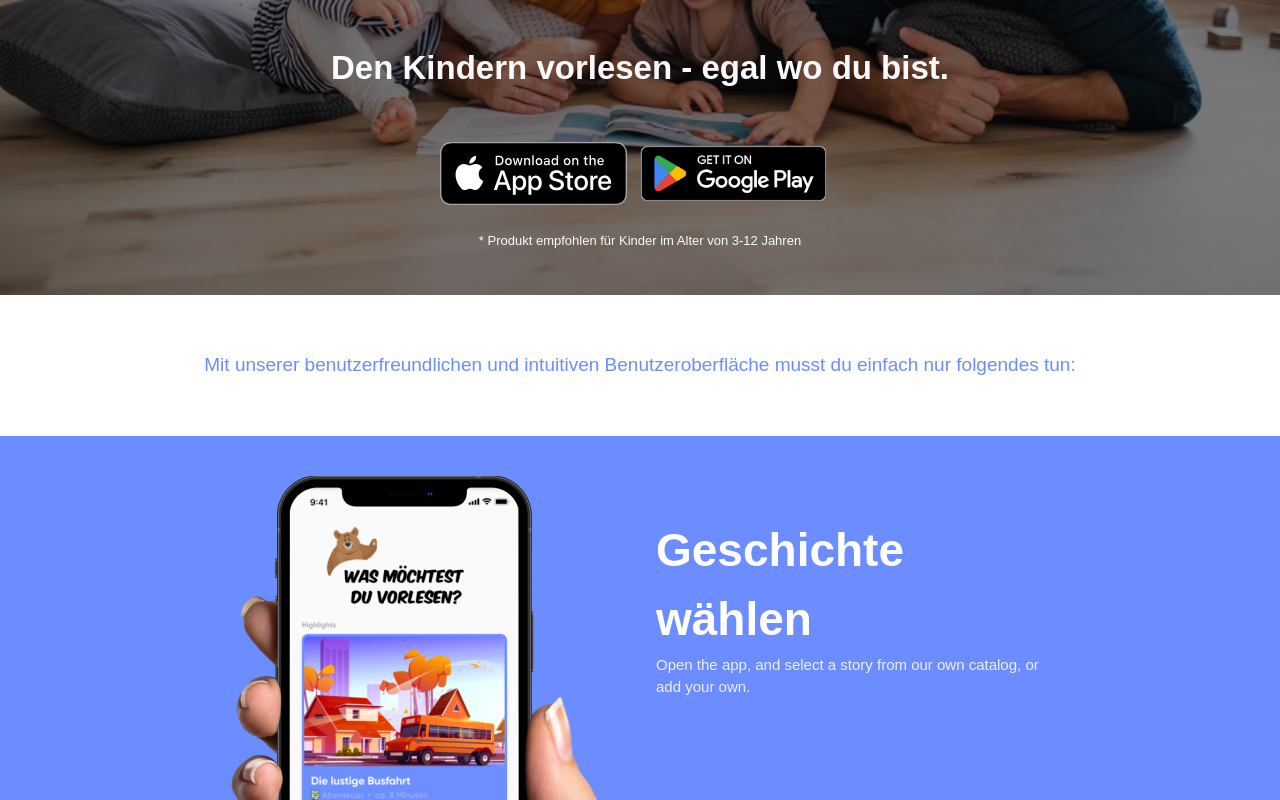
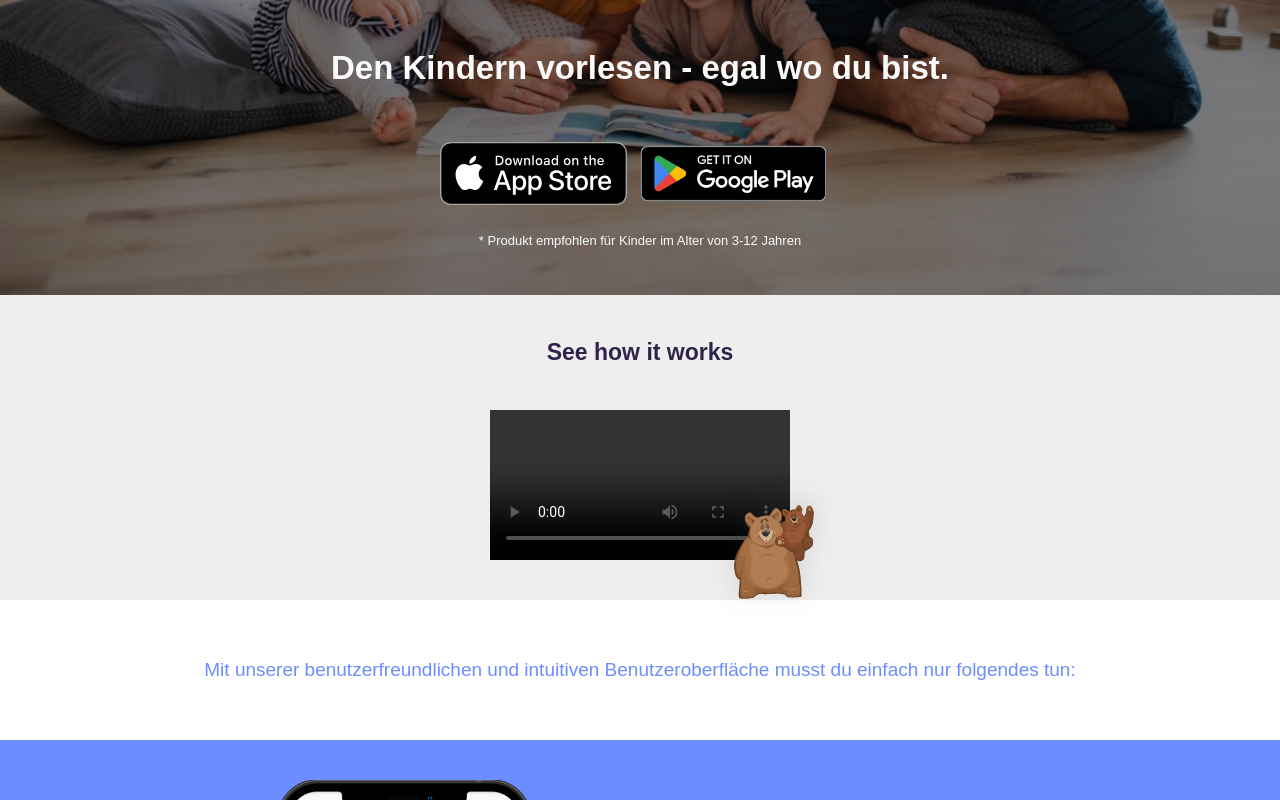
Before and after one commit to Sazbak/vorlesen-sazbak, a React (Create React App) app: page / in a window 1280 px wide. Shown: the part 505-1305 px from the top of the page. Built offline with nearby package versions, Linux system fonts and the light colour scheme.

Commit message:
Added HowItWorks page

```diff
--- a/src/pages/home/App.tsx
+++ b/src/pages/home/App.tsx
@@ -4,11 +4,13 @@ import Starting from "./starting"
 import Benefits from "./benefits"
 import FamilyPlan from "./family-plan"
 import Footer from "../../components/footer"
+import HowItWorks from "./how-it-works"
 
 function App() {
   return (
     <div className="flex flex-col font-poppins">
       <Starting />
+      <HowItWorks />
       <HowToUse />
       <Benefits />
       <FamilyPlan />
--- /dev/null
+++ b/src/pages/home/how-it-works.tsx
@@ -0,0 +1,22 @@
+import readingTale from "assets/howitworks/readingtale.mp4"
+import bearwithcub from "assets/howitworks/bearwithcub.svg"
+
+function HowItWorks() {
+  return (
+    <div className="bg-gray2 flex flex-col px-[24px] tablet:px-[138px] desktop:px-[264px] items-center">
+      <div className="text-headline-s-600 desktop:text-headline-l-600 text-darkblue text-center my-[40px]">
+        See how it works
+      </div>
+      <div className="relative">
+        <video className="mb-[40px]" src={readingTale} controls />
+        <img
+          className="absolute -bottom-[20px] -right-[50px] desktop:-bottom-[40px] desktop:-right-[100px] w-[132px] desktop:w-[240px]"
+          src={bearwithcub}
+          alt="Bear with his cub"
+        />
+      </div>
+    </div>
+  )
+}
+
+export default HowItWorks
--- a/src/pages/home/starting.tsx
+++ b/src/pages/home/starting.tsx
@@ -34,7 +34,7 @@ function Starting() {
           alt="Reading a tale to your kids"
         />
       </div>
-      <div className="flex flex-col items-center w-full absolute">
+      <div className="flex flex-col items-center w-full absolute top-[17px] desktop:top-[23px]">
         <div className="flex gap-x-[9.65px]">
           <img src={logo} alt="Vorlesen text" width="46" height="46" />
           <img src={vorlesen_text} alt="Vorlesen logo" width="97" height="16" />
--- a/src/react-app-env.d.ts
+++ b/src/react-app-env.d.ts
@@ -1 +1,6 @@
 /// <reference types="react-scripts" />
+
+declare module "*.mp4" {
+  const src: string
+  export default src
+}
```
Also changed, not shown: src/assets/howitworks/bearwithcub.svg (added), 1 other file (tests, documents, lock files or other folders).
